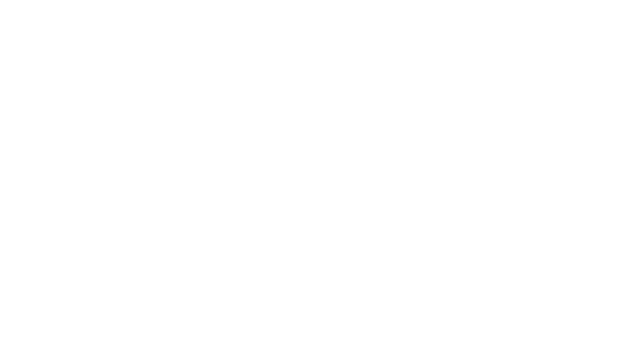
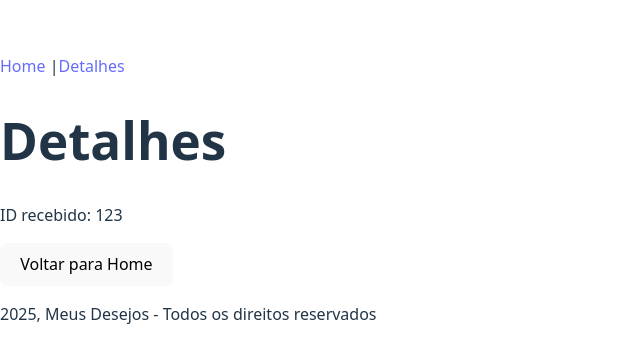
Before and after one commit to simoneraeder/React, a React (Vite) app: page /detalhes/123 in a window 1280 px wide. Before the commit this address had no page. Shown: the part 202-564 px from the top of the page, without its empty margins (0-640 px from the left). Built offline with nearby package versions, Linux system fonts and the light colour scheme.

Commit message:
atualizado

```diff
--- a/src/main.jsx
+++ b/src/main.jsx
@@ -1,14 +1,13 @@
 import { StrictMode } from 'react'
 import { createRoot } from 'react-dom/client'
 import './index.css'
-import App from './App.jsx'
 import { BrowserRouter } from 'react-router'
-import { Router } from 'react-router'
+import { Router } from './routes/Router.jsx'
 
 createRoot(document.getElementById('root')).render(
   <StrictMode>
     <BrowserRouter>
-      <App/>
+      <Router/>
     </BrowserRouter>
   </StrictMode>,
 )
--- a/src/pages/Detalhes/Detalhes.jsx
+++ b/src/pages/Detalhes/Detalhes.jsx
@@ -4,18 +4,17 @@
 export default function Detalhes() {
   const { id } = useParams();
   const navigate = useNavigate();
-
-   const VoltarparaHome = () => {
+  const VoltarparaHome = () => {
     const id = 123; // pode ser qualquer valor dinâmico
     navigate(`/Home/${id}`);
-   }
+      }
 
    return (
     <div>
       <h1>Detalhes</h1>
       <p>ID recebido: {id}</p>
-      <button onClick={()=> navigate("/123")}>Voltar para Home</button>
+      <button onClick={()=> navigate("/")}>Voltar para Home</button>
     </div>
   );
 
- }
+}
```
